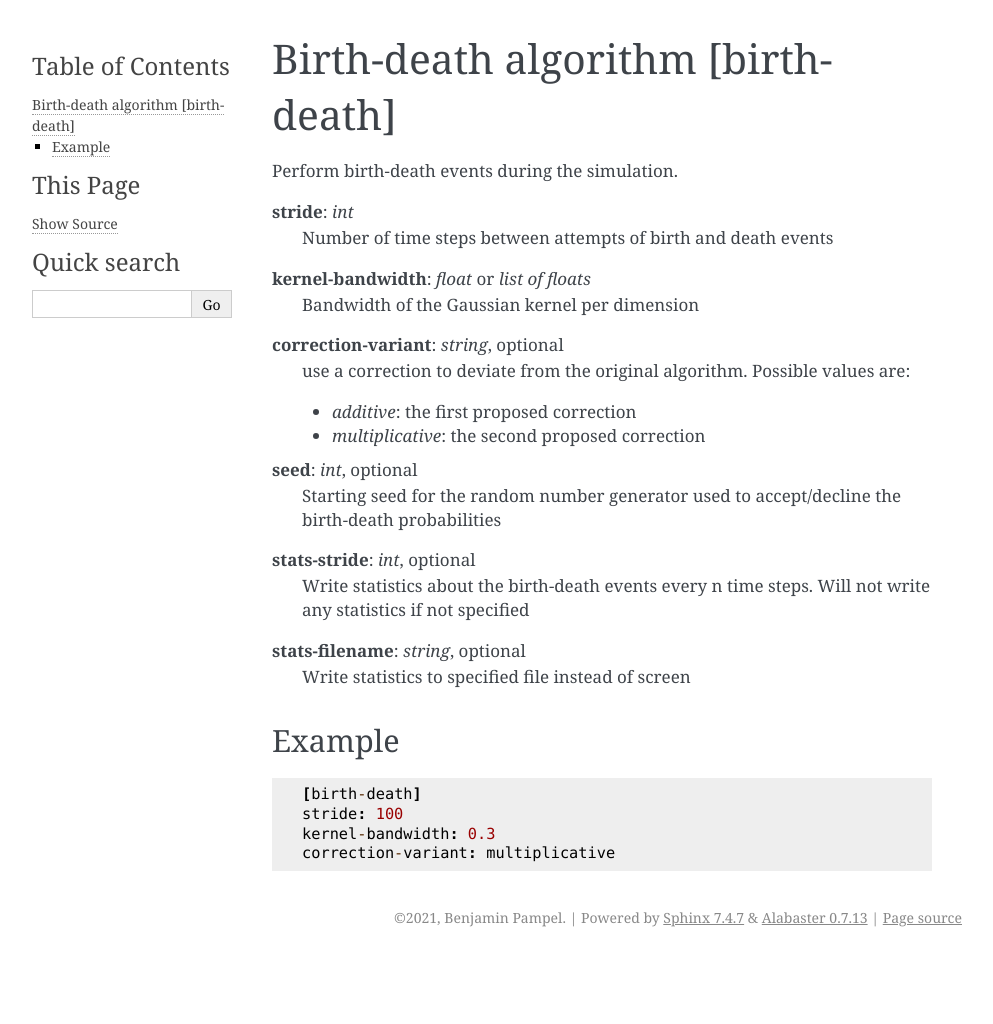
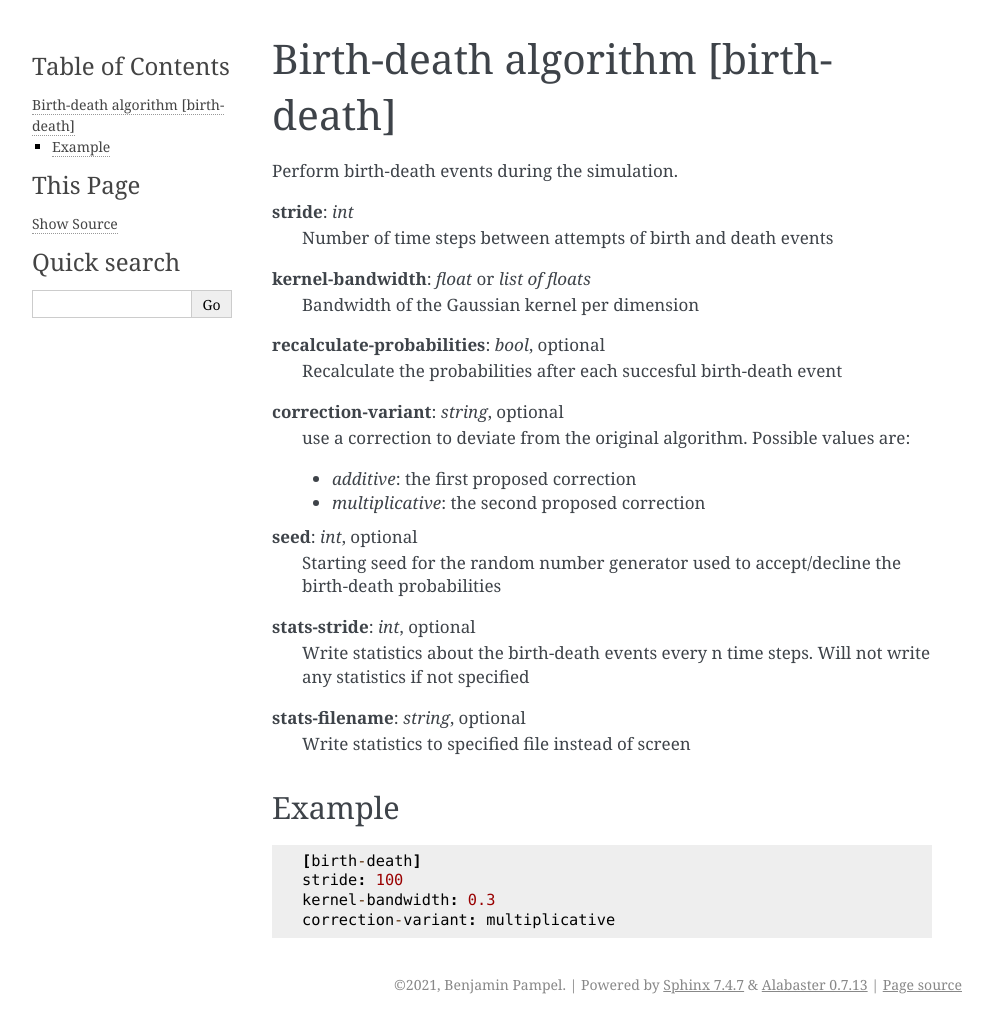
Before and after one commit to bpampel/bdld, a Sphinx documentation site: the page built from docs/birth-death.rst, in a window 1280 px wide. Shown: the whole page, without its empty margins (148-1141 px from the left). Built offline with Sphinx 7.4.7, drawn with Linux system fonts in a browser that asks for light colours; before the commit the page ends 957 px from its top, so only the background shows below that.

Commit message:
documentation of recalculate-probabilities

```diff
--- a/docs/birth-death.rst
+++ b/docs/birth-death.rst
@@ -10,6 +10,9 @@ Perform birth-death events during the simulation.
 
 **kernel-bandwidth**: *float* or *list of floats*
   Bandwidth of the Gaussian kernel per dimension
+
+**recalculate-probabilities**: *bool*, optional
+  Recalculate the probabilities after each succesful birth-death event
 
 **correction-variant**: *string*, optional
   use a correction to deviate from the original algorithm. Possible values are:
```
